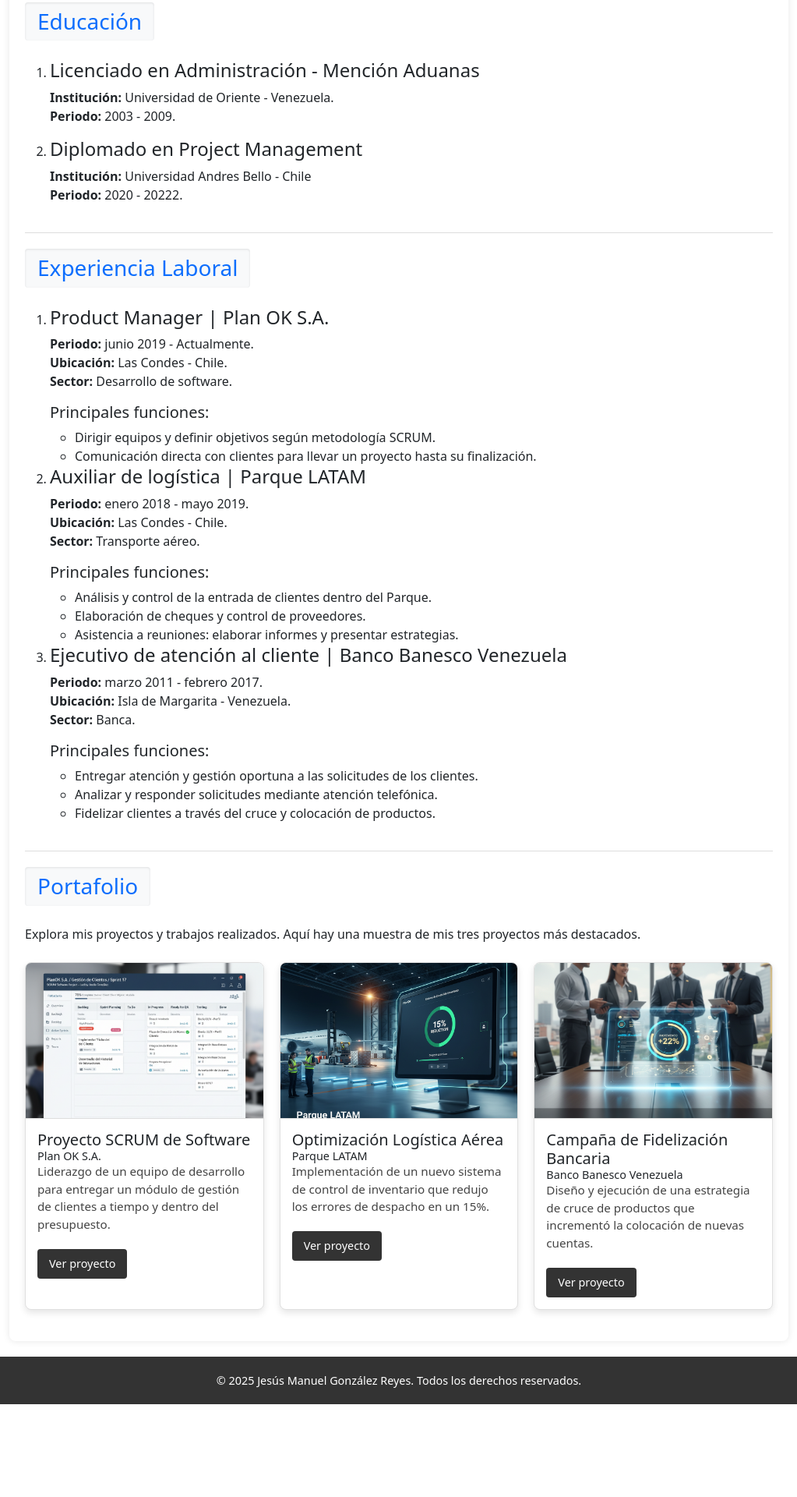
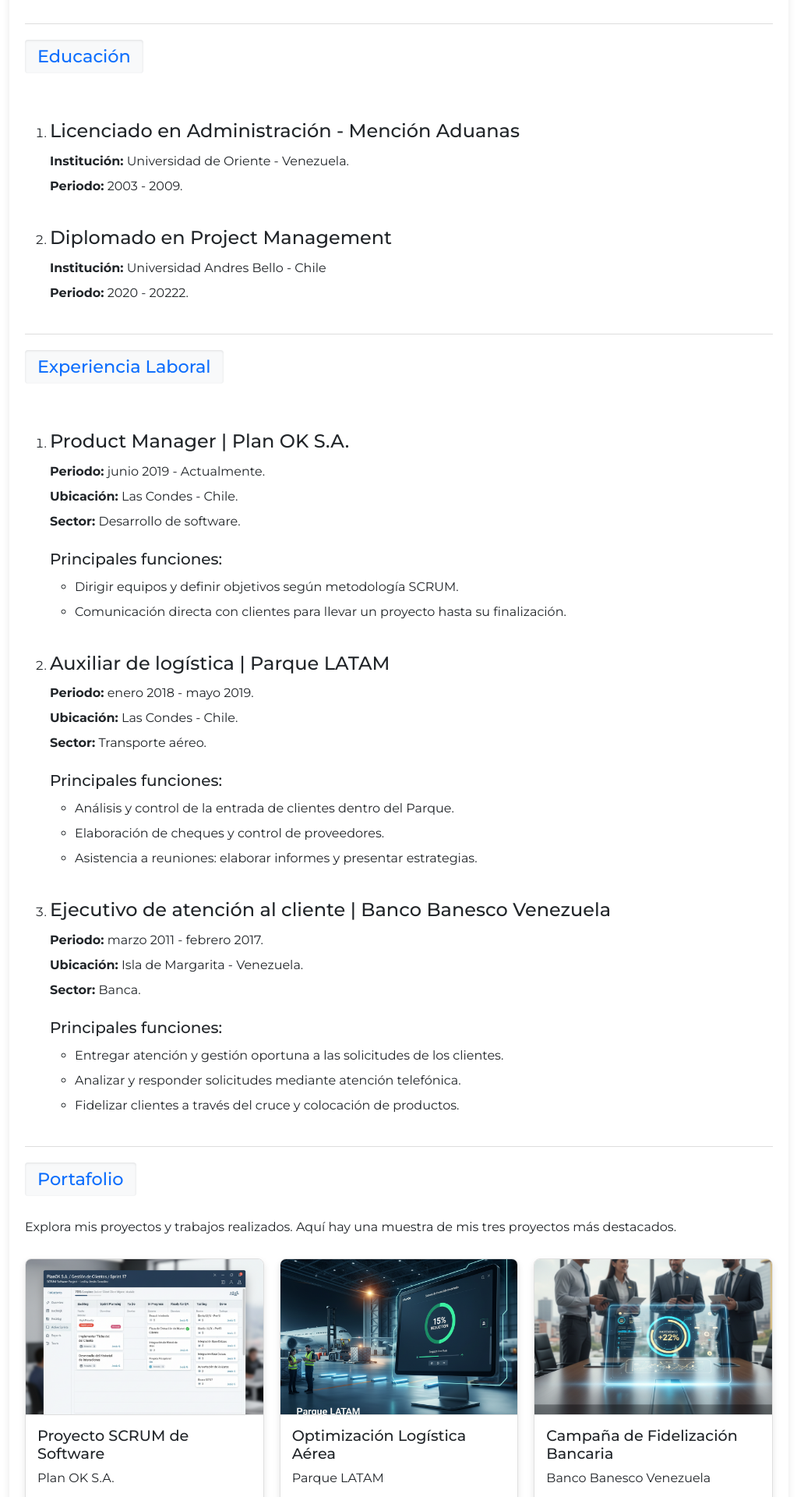
Before and after one commit to Hallerjack/CV-Portafolio-Gzus11, a plain HTML site: page index.html in a window 1280 px wide. Shown: the part 880-2800 px from the top of the page at 78% size, without its empty margins (128-1151 px from the left). Before the commit the page ends 2681 px from the top, so only its background shows below. Drawn offline with nearby package versions, Linux system fonts and the light colour scheme.

Commit message:
nueva tipografía / mejoras distribución texto

```diff
--- a/assets/css/style.css
+++ b/assets/css/style.css
@@ -1,11 +1,18 @@
 /* style.css */
 
 /* --- ESTILOS GENERALES DEL CUERPO --- */
+
 body {
     margin: 0;
     padding-top: 60px;
     font-family: Arial, sans-serif;
     background-color: #f4f4f4;
+}
+
+/* --- Estandarización de fuentes --- */
+
+h1, h2, h3, h4, h5, h6, p, li, a {
+    font-family: "Montserrat";
 }
 
 /* --- ESTILOS DEL CONTENIDO PRINCIPAL (main) --- */
@@ -16,6 +23,12 @@
     background-color: white;
     box-shadow: 0 0 10px rgba(0, 0, 0, 0.1);
     border-radius: 8px;
+}
+
+/* Estilo de lista Datos personales*/
+
+.list-unstyled {
+    line-height: 2em;
 }
 
 /* Estilo para la imagen de perfil */
@@ -33,12 +46,33 @@
     border-bottom: 1px solid #ddd;
 }
 
+/* --- ESTILOS DE TÍTULOS GENERALES --- */
+
+section h4 {
+    margin-top: 1.5em;
+}
+
+section h5 {
+    margin-top: 1em;
+}
+
+section p {
+    font-size: 1em;
+    line-height: 2em;
+}
+
+section li {
+    font-size: 1em;
+    line-height: 2em;
+}
+
 section:last-child {
     border-bottom: none;
 }
 
 /* --- ESTILOS DE TÍTULOS DE SECCIÓN (Rectángulo Gris Claro) --- */
 section h3 {
+    font-size: 1.4em;
     background-color: #f8f9fa;
     padding: 0.5rem 1rem;
     display: inline-block;
@@ -78,27 +112,31 @@
 
 /* Contenido de texto de la tarjeta */
 .card-content {
-    padding: 15px;
+    padding: 15px 15px 30px 15px;
+}
+
+.card-content p {
+    line-height: 1.5em;
 }
 
 .card-title {
-    font-size: 1.25em;
+    font-size: 1.2em;
     margin-top: 0;
     margin-bottom: 5px;
     color: #333;
 }
 
 .card-subtitle {
-    font-size: 0.9em;
+    font-size: 1em;
     color: #666;
-    margin-bottom: 15px;
+    padding: 10px 0px 15px 0px;
     font-weight: 400;
 }
 
 .card-text {
     font-size: 0.95em;
     color: #444;
-    margin-bottom: 20px;
+    margin: 10px 0px 20px 0px;
 }
 
 /* Estilo del botón "Ver Proyecto" */
--- a/index.html
+++ b/index.html
@@ -11,6 +11,9 @@
       integrity="sha384-QWTKZyjpPEjISv5WaRU9OFeRpok6YctnYmDr5pNlyT2bRjXh0JMhjY6hW+ALEwIH"
       crossorigin="anonymous"
     />
+    <link rel="preconnect" href="https://fonts.googleapis.com">
+    <link rel="preconnect" href="https://fonts.gstatic.com" crossorigin>
+    <link href="https://fonts.googleapis.com/css2?family=Montserrat:ital,wght@0,100..900;1,100..900&family=Raleway:ital,wght@0,100..900;1,100..900&family=Roboto:ital,wght@0,100..900;1,100..900&display=swap" rel="stylesheet">
   </head>
   <body>
     <header
@@ -66,8 +69,8 @@
         <h3>Resumen</h3>
         <p>
           Licenciado en administración mención aduanas, con experiencia en
-          atención y fidelización de clientes, con capacidades para:<br />
-          planificar, programar, dirigir y controlar proyectos.
+          atención y fidelización de clientes, con capacidades para:
+          <strong>planificar, programar, dirigir y controlar proyectos.</strong>
         </p>
       </section>
       <section id="datos-personales">
```
